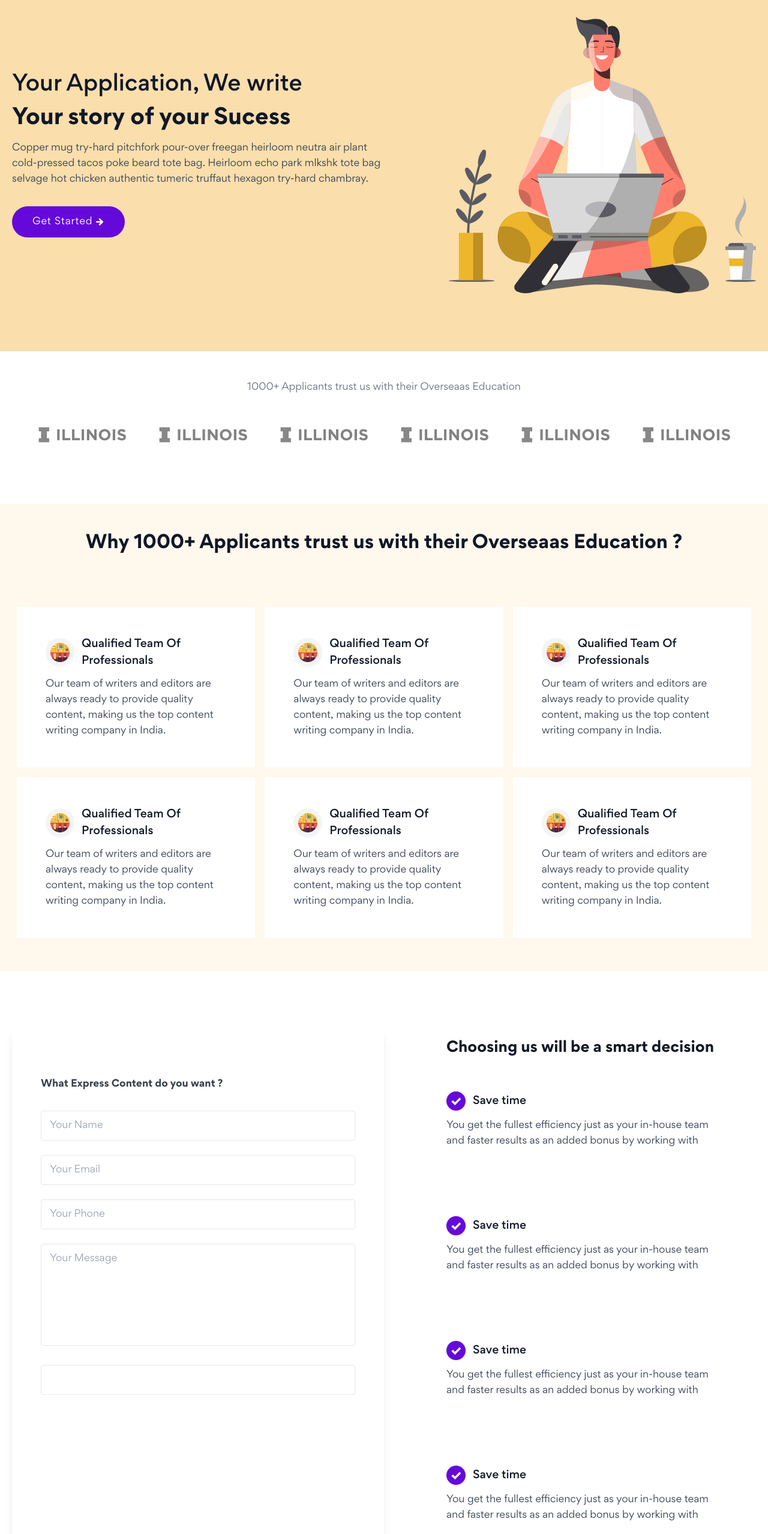
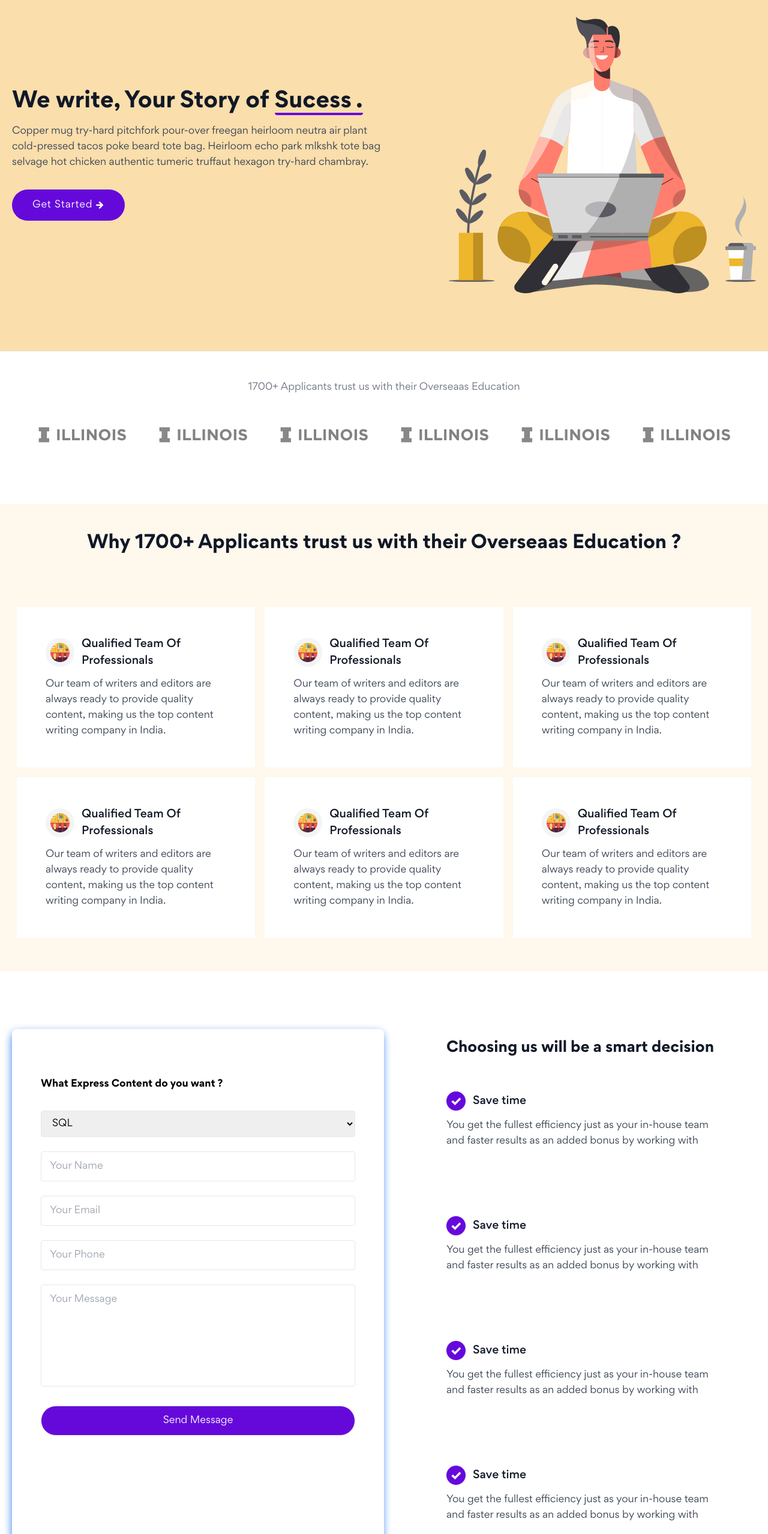
Before and after one commit to Hardik29/ExpressContent, a React (Create React App) app: page / in a window 1280 px wide. Shown: the part 68-2626 px from the top of the page at 60% size. Built offline with nearby package versions, Linux system fonts and the light colour scheme.

Commit message:
Fixed Service Mobile Issue, added option Menu in enquiry Form

```diff
--- a/src/App.css
+++ b/src/App.css
@@ -3,13 +3,17 @@
 @tailwind utilities;
 
 .card {
-  background-image: linear-gradient(to top, #6509DB 50%, white 50%);
-  background-size: 100% 200%;
-  background-position: top;
-  transition: background-position 0.2s ease-in-out; /** I've changed the time for demo purposes **/
+
+
   color: black;
   box-shadow: -1px 5px 15px -2px rgba(16,110,234,1);
 }
+
+/* background-image: linear-gradient(to top, #6509DB 50%, white 50%);
+  background-size: 100% 200%;
+  background-position: top; */
+/* transition: background-position 0.2s ease-in-out;  */
+  /** I've changed the time for demo purposes **/
 
 .card:hover {
   background-position: bottom;
--- a/src/Components/Contacts.js
+++ b/src/Components/Contacts.js
@@ -8,7 +8,7 @@ function Prompt() {
       <div class="flex bg-white p-8 sm:p-12 flex-col text-left">
         <div class="flex items-center mb-3">
           <div class="w-8 h-8 mr-3 inline-flex items-center justify-center rounded-full  text-white flex-shrink-0">
-            <img class = 'w-8 h-8 group-hover:w-12 ease-in-out duration-500 group-hover:h-12 hover:transition-transform' alt={check} src={check}></img>
+            <img class='w-8 h-8 group-hover:w-12 ease-in-out duration-500 group-hover:h-12 hover:transition-transform' alt={check} src={check}></img>
           </div>
           <h2 class="text-gray-900 text-lg title-font font-GorditaMedium">Save time</h2>
         </div>
@@ -50,12 +50,19 @@ function Prompt() {
 
 export default function Contacts() {
   return (
-    <section class="text-gray-700 body-font">
+    <section class="text-gray-700 font-GorditaRegular">
       <div class="container px-5 py-24 mx-auto flex flex-wrap">
 
-        <div class="bg-white relative p-8 sm:p-12 shadow-lg lg:w-1/2 w-full mb-10 lg:mb-0 rounded-lg overflow-hidden text-left">
+        <div class="bg-white card relative p-8 sm:p-12 shadow-lg lg:w-1/2 w-full mb-10 lg:mb-0 rounded-lg overflow-hidden text-left">
           <form>
             <h1 className="py-8 font-GorditaBold">What Express Content do you want ?</h1>
+            <div class="mb-6">
+            <select class="w-full rounded py-3 px-[14px] text-body-color text-base border border-[f0f0f0] outline-none focus-visible:shadow-none focus:border-primary">
+              <option value="SQl">SQL</option>
+              <option value="LOR">LOR</option>
+              <option value="Email">EMAIL</option>
+            </select>
+            </div>
             <div class="mb-6">
               <input
                 type="text"
@@ -116,19 +123,7 @@ export default function Contacts() {
               ></textarea>
             </div>
             <div>
-                    <button
-                      type="submit"
-                      class="
-                        w-full
-                        text-white
-                        bg-primary
-                        rounded
-                        border border-primary
-                        p-3
-                        transition
-                        hover:bg-opacity-90
-                        "
-                    >
+              <button type="submit" class="w-full bg-[#6509DB] text-white bg-primary rounded-full border border-primary p-3 transition hover:bg-opacity-90">
                 Send Message
               </button>
             </div>
--- a/src/Components/Hero.js
+++ b/src/Components/Hero.js
@@ -5,9 +5,8 @@ function Hero() {
   return (
     <div class="container mx-auto flex px-5 py-24 md:flex-row flex-col items-center bg-[#FADEAC]">
       <div class="lg:flex-grow md:w-1/2 lg:pr-24 md:pr-16 flex flex-col md:items-start md:text-left mb-16 md:mb-0 items-center text-center">
-        <h1 class="sm:text-4xl text-3xl mb-4 font-medium text-gray-900 font-GorditaMedium">Your Application,  We write
-        </h1>
-        <h1 class="sm:text-4xl text-3xl mb-4 font-bold text-gray-900 font-GorditaBold">Your story of your <span>Sucess</span>
+
+        <h1 class="sm:text-4xl text-3xl mb-4 font-bold text-gray-900 font-GorditaBold">We write, Your Story of <span className='rounded border-b-4 border-[#6509DB]'>Sucess .</span>
         </h1>
         <p class="mb-8 leading-relaxed">Copper mug try-hard pitchfork pour-over freegan heirloom neutra air plant cold-pressed tacos poke beard tote bag. Heirloom echo park mlkshk tote bag selvage hot chicken authentic tumeric truffaut hexagon try-hard chambray.</p>
         <div class="flex justify-center">
--- a/src/Components/Mid.js
+++ b/src/Components/Mid.js
@@ -28,7 +28,7 @@ function Mid() {
         <section class="text-gray-700  bg-[#FEF8ED] py-12">
             <div class="container px-5 mx-auto ">
                 <div class="flex flex-col text-center w-full mb-20">
-                    <h1 class="sm:text-3xl text-2xl font-GorditaBold title-font text-gray-900">Why 1000+ Applicants trust us with their Overseaas Education ?</h1>
+                    <h1 class="sm:text-3xl text-2xl font-GorditaBold title-font text-gray-900">Why 1700+ Applicants trust us with their Overseaas Education ?</h1>
                 </div>
                 <div class="flex flex-wrap ">
                     <Card/>
--- a/src/Components/Services.js
+++ b/src/Components/Services.js
@@ -32,7 +32,7 @@ function Card() {
 function Services() {
   return (
     <section class="text-gray-700 body-font border-t border-gray-200">
-      <div class="container py-24 mx-auto">
+      <div class="container py-24 px-16">
         <div class="flex flex-wrap w-full mb-20 flex-col items-center text-center">
           <h1 class="sm:text-3xl text-4xl font-GorditaBold mb-2 text-gray-900">Get Your Application done with Us.</h1>
           <h1 class="sm:text-3xl text-4xl font-GorditaBold mb-2 text-gray-900">Try a service <span class='rounded border-b-4 border-[#6509DB]'>now.</span></h1>
--- a/src/Components/Stripe.js
+++ b/src/Components/Stripe.js
@@ -13,7 +13,7 @@ function Stripe() {
         <section class="text-gray-700 border-t border-gray-200">
             <div class="container px-5 py-12 mx-auto">
                 <div class="flex flex-col text-center">
-                    <h1 class="sm:text-base text-xs font-GorditaRegular text-gray-500">1000+ Applicants trust us with their Overseaas Education</h1></div>
+                    <h1 class="sm:text-base text-xs font-GorditaRegular text-gray-500">1700+ Applicants trust us with their Overseaas Education</h1></div>
                 <div class="flex flex-wrap m-4">
                     <Clglogo prop={logo} />
                     <Clglogo prop={logo} />
```
Lines whose indentation alone changed are shown as unchanged.
